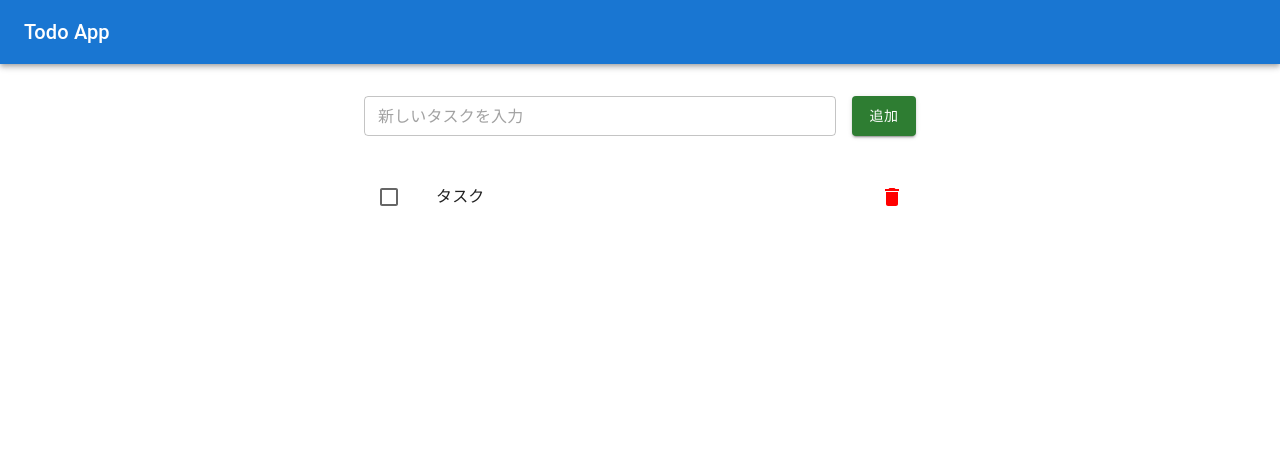
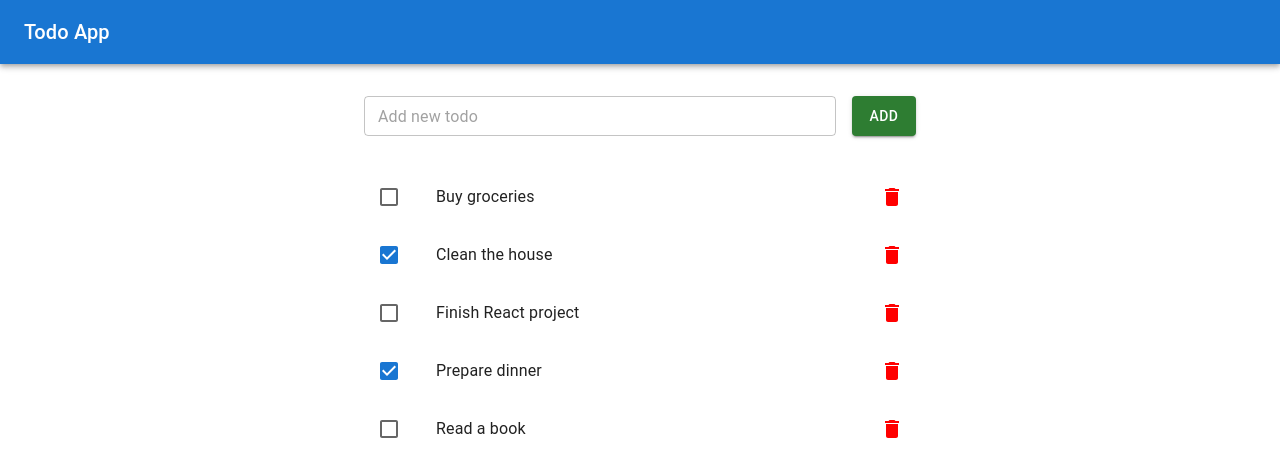
Before and after one commit to KaitoMizukami/todo, a React (Vite) app in the folder ui/: page / in a window 1280 px wide. Shown: the top 476 px of the page. Built offline with nearby package versions, Linux system fonts and the light colour scheme.

Commit message:
add mock data and display all todo

```diff
--- /dev/null
+++ b/ui/src/common/type.ts
@@ -0,0 +1,5 @@
+export type TodoType = {
+  id: number;
+  name: string;
+  hasCompleted: boolean;
+};
--- a/ui/src/components/ListTodo/ListTodo.tsx
+++ b/ui/src/components/ListTodo/ListTodo.tsx
@@ -1,4 +1,4 @@
-import React from "react";
+import React, { useState, useEffect } from "react";
 import {
   Checkbox,
   IconButton,
@@ -8,10 +8,19 @@ import {
   ListItemText,
 } from "@mui/material";
 import DeleteIcon from "@mui/icons-material/Delete";
+import { TodoType } from "../../common/type";
+import { getTodo } from "../../mock/todo";
 
 export default function ListTodo() {
+  const [todo, setTodo] = useState<TodoType[]>();
+
+  useEffect(() => {
+    setTodo(getTodo());
+  });
+
   return (
     <List>
+      {todo?.map((td) => (
         <ListItem
           secondaryAction={
             <IconButton edge="end" aria-label="delete" sx={{ color: "red" }}>
@@ -20,10 +29,11 @@ export default function ListTodo() {
           }
         >
           <ListItemIcon>
-          <Checkbox edge="start" />
+            <Checkbox edge="start" checked={td.hasCompleted} />
           </ListItemIcon>
-        <ListItemText primary={`タスク`} />
+          <ListItemText primary={td.name} />
         </ListItem>
+      ))}
     </List>
   );
 }
--- a/ui/src/components/NewTodo/NewTodo.tsx
+++ b/ui/src/components/NewTodo/NewTodo.tsx
@@ -6,12 +6,12 @@ export default function NewTask() {
     <Box sx={{ display: "flex", mb: 3 }}>
       <TextField
         fullWidth
-        placeholder="新しいタスクを入力"
+        placeholder="Add new todo"
         variant="outlined"
         size="small"
       />
       <Button variant="contained" color="success" sx={{ ml: 2 }}>
-        追加
+        Add
       </Button>
     </Box>
   );
--- /dev/null
+++ b/ui/src/mock/todo.json
@@ -0,0 +1,27 @@
+[
+  {
+    "id": 1,
+    "name": "Buy groceries",
+    "hasCompleted": false
+  },
+  {
+    "id": 2,
+    "name": "Clean the house",
+    "hasCompleted": true
+  },
+  {
+    "id": 3,
+    "name": "Finish React project",
+    "hasCompleted": false
+  },
+  {
+    "id": 4,
+    "name": "Prepare dinner",
+    "hasCompleted": true
+  },
+  {
+    "id": 5,
+    "name": "Read a book",
+    "hasCompleted": false
+  }
+]
--- /dev/null
+++ b/ui/src/mock/todo.ts
@@ -0,0 +1,7 @@
+import { TodoType } from "../common/type";
+import jsonData from "./todo.json";
+
+export const getTodo = () => {
+  const todo: TodoType[] = jsonData;
+  return todo;
+};
```
Lines whose indentation alone changed are shown as unchanged.
